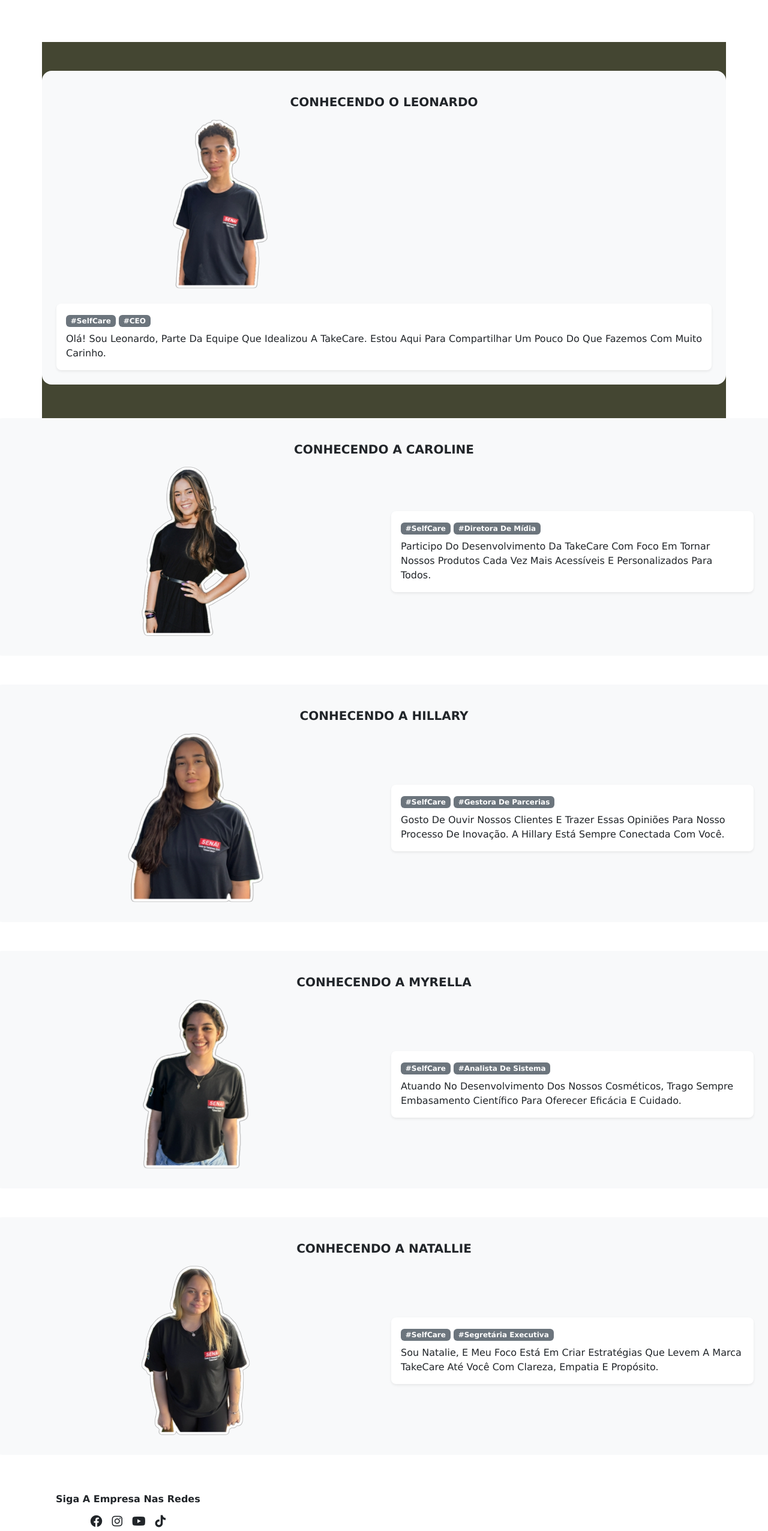
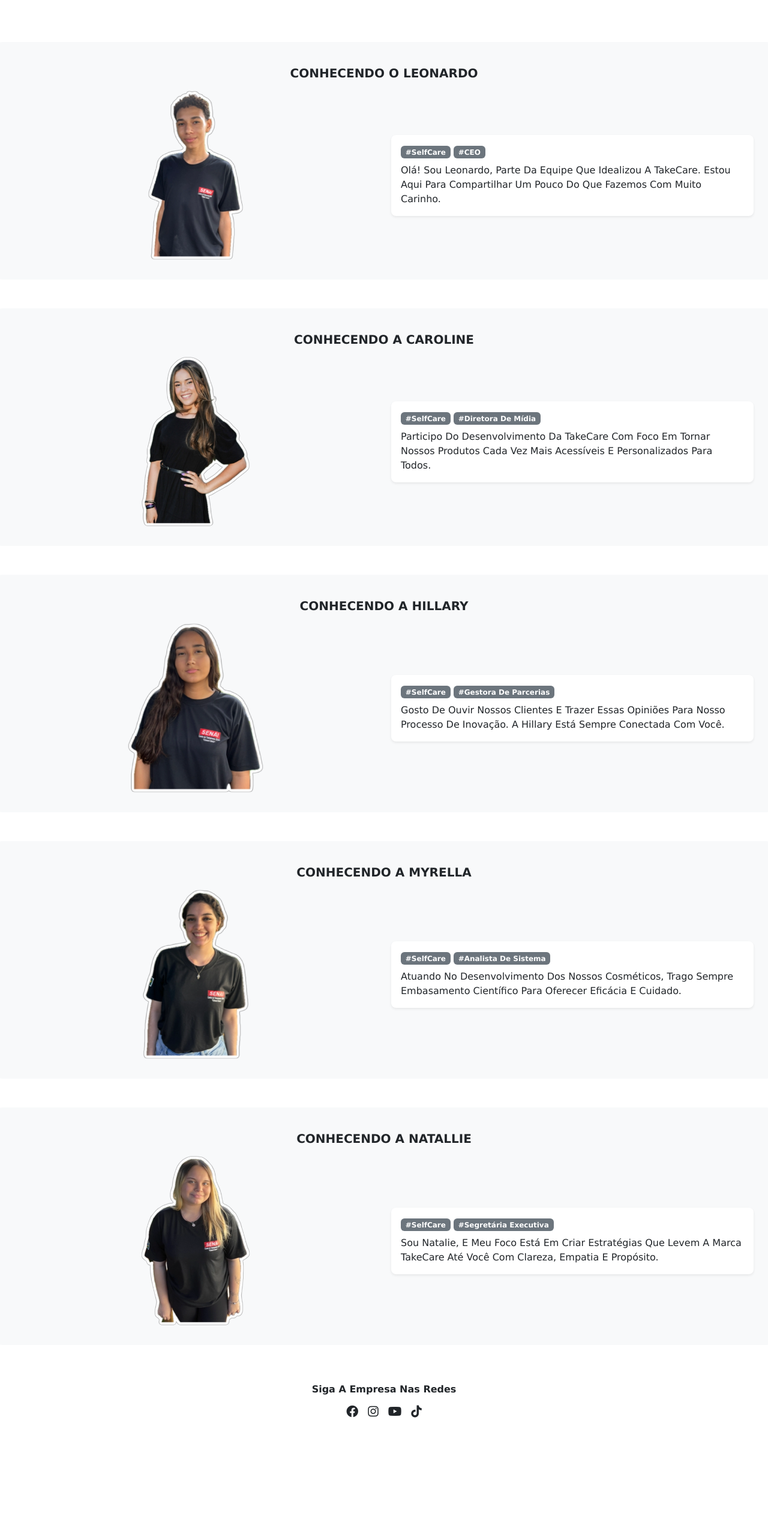
Before and after one commit to NatallieAmadeu22/Takecare-, a plain HTML site: page index.html in a window 1280 px wide. Shown: the part 2811-5363 px from the top of the page at 60% size. After the commit the page ends 5192 px from the top, so only its background shows below. Drawn offline with nearby package versions, Linux system fonts and the light colour scheme.

Commit message:
Alteração Footer

```diff
--- a/index.html
+++ b/index.html
@@ -290,12 +290,12 @@
         </div>
       </div>
 
-      <div
+      <!-- <div
         class="container pt-5 pb-2 text-justify"
         style="background-color: #444632"
-      >
+      > -->
         <!-- Leonardo -->
-        <div class="row align-items-center bg-light rounded-4 p-4 mb-5">
+        <!-- <div class="row align-items-center bg-light rounded-4 p-4 mb-5">
             <h4 class="mt-3 fw-bold text-dark text-center fs-5">
               CONHECENDO O LEONARDO
             </h4>
@@ -319,7 +319,35 @@
             </div>
             </div>
           </div>
+        </div> -->
+
+         <!-- Caroline -->
+         <div class="row align-items-center bg-light rounded-4 p-4 mb-5">
+          <h4 class="mt-3 fw-bold text-dark text-center fs-5">
+            CONHECENDO O LEONARDO
+          </h4>
+          <div class="col-md-6 text-center">
+            <img
+                src="./img/Leonardo.webp"
+                class="img-fluid"
+                style="max-height: 300px"
+                alt="Leonardo"
+              />
+          </div>
+          <div class="col-md-6">
+          <div class="bg-white p-3 rounded-3 shadow-sm">
+            <span class="badge bg-secondary mb-2">#SelfCare</span>
+            <span class="badge bg-secondary mb-2">#CEO</span>
+            <p class="mb-0">
+              Olá! Sou Leonardo, parte da equipe que idealizou a TakeCare.
+                Estou aqui para compartilhar um pouco do que fazemos com muito
+                carinho.
+            </p>
+          </div>
+          </div>
         </div>
+      </div>
+
 
         <!-- Caroline -->
         <div class="row align-items-center bg-light rounded-4 p-4 mb-5">
@@ -428,8 +456,8 @@
       </div>
     </main>
 
-    <footer class="bg-white text-dark py-3">
-      <div class="d-none d-md-block">
+    <footer class="bg-white text-dark text-center py-3">
+      <div class="d-none d-md-block ">
         <!-- Ícones sociais superiores
         <div class="text-center mb-3">
           <a href="#" class="text-dark me-3"
@@ -508,11 +536,11 @@
               />
             </div>
           </div>
-        </div>
-      </div> -->
+        </div>-->
+      </div>
 
       <div
-        class="col-md-4 d-flex flex-column justify-content-center align-items-center"
+        class="col-12 d-flex flex-column justify-content-center align-items-center"
       >
         <h6 class="fw-bold">Siga a empresa nas redes</h6>
         <div class="mt-2 d-flex gap-3">
```
Also changed, not shown: olhos.html (+32 -27 lines).
